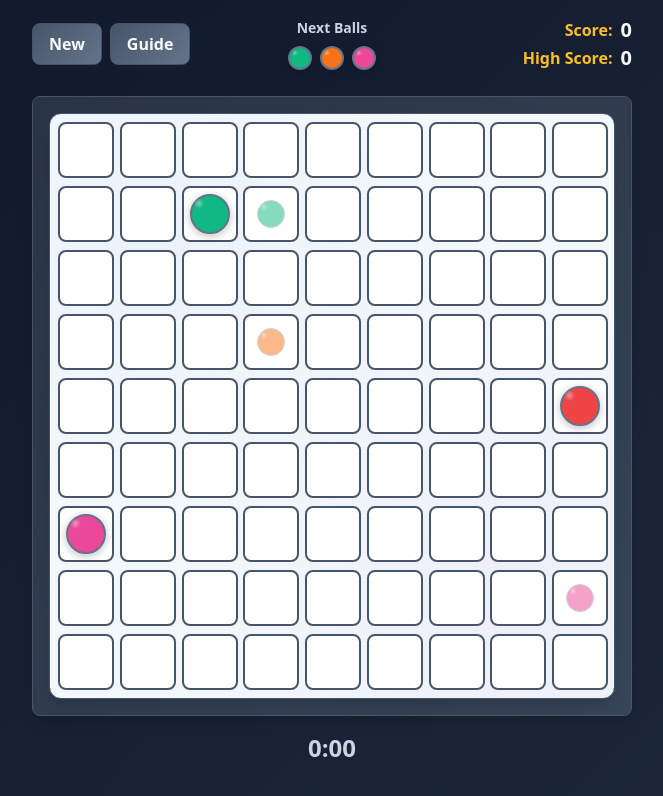
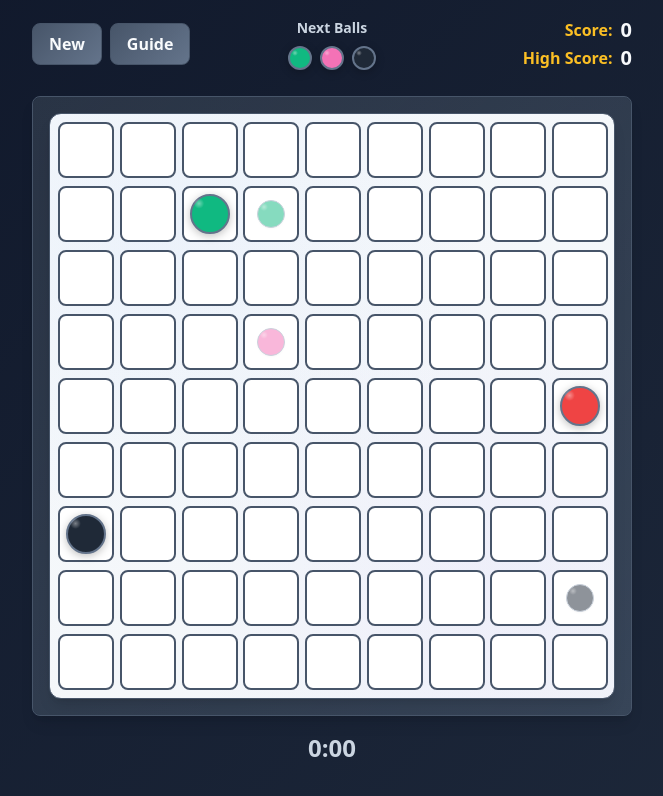
Before and after one commit to janschupke/lines, a React (Vite) app: page / in a window 1280 px wide. Shown: the top 796 px of the page, without its empty margins (308-971 px from the left). Built offline with nearby package versions, Linux system fonts and the light colour scheme.

Commit message:
Fix color palette

```diff
--- a/src/game/config.ts
+++ b/src/game/config.ts
@@ -16,8 +16,8 @@ export const BALL_COLORS = [
   "green",
   "yellow",
   "purple",
-  "orange",
   "pink",
+  "black",
 ] as const;
 
 export type BallColor = typeof BALL_COLORS[number];
--- a/src/game/state/index.ts
+++ b/src/game/state/index.ts
@@ -190,19 +190,11 @@ export const useGameState = (
         }
 
         // Check for lines and handle removal
-        const movedColor = moveResult.newBoard[toY][toX].ball?.color;
-        if (movedColor === 'red') {
-          console.log("Red ball moved to:", toX, toY);
-          console.log("Board state at destination:", moveResult.newBoard[toY][toX]);
-        }
         const lineResult = handleLineDetection(
           moveResult.newBoard,
           toX,
           toY,
         );
-        if (movedColor === 'red') {
-          console.log("Line detection result for red:", lineResult);
-        }
 
         if (lineResult) {
           // Lines were formed - handle ball removal
--- a/src/utils/helpers.ts
+++ b/src/utils/helpers.ts
@@ -24,9 +24,7 @@ export const getBallColor = (color: string): string => {
     blue: '#3b82f6',
     yellow: '#f59e0b',
     purple: '#8b5cf6',
-    orange: '#f97316',
-    pink: '#ec4899',
-    cyan: '#06b6d4',
+    pink: '#f472b6',
     black: '#1f2937'
   };
   return colors[color] || '#ef4444';
--- a/tailwind.config.cjs
+++ b/tailwind.config.cjs
@@ -26,7 +26,7 @@ module.exports = {
     "bg-ball-blue",
     "bg-ball-yellow",
     "bg-ball-purple",
-    "bg-ball-cyan",
+    "bg-ball-pink",
     "bg-ball-black",
     "text-black",
     "bg-game-button-primary",
@@ -98,10 +98,8 @@ module.exports = {
           green: "#10b981", // More vibrant green
           blue: "#3b82f6", // More vibrant blue
           yellow: "#f59e0b", // More vibrant yellow
-          purple: "#8b5cf6", // More vibrant purple ..
-          orange: "#f97316", // More vibrant orange
-          pink: "#ec4899", // More vibrant pink
-          cyan: "#06b6d4", // More vibrant cyan
+          purple: "#8b5cf6", // More vibrant purple
+          pink: "#f472b6", // Lighter pink for better contrast
           black: "#1f2937", // Darker, more sophisticated black
         },
         // Game theme colors - enhanced with gradients and better contrast
```
Also changed, not shown: 1 other file (tests, documents, lock files or other folders).
